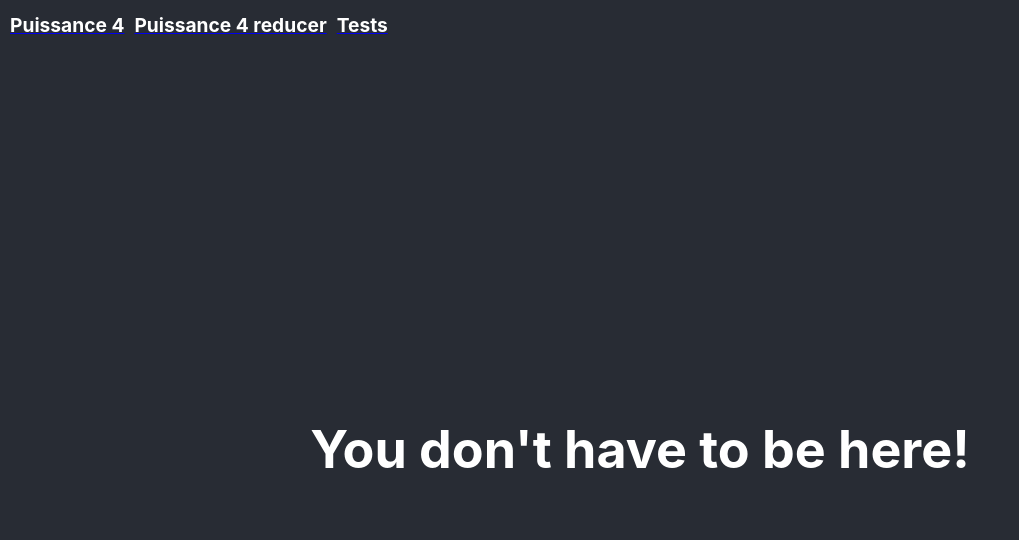
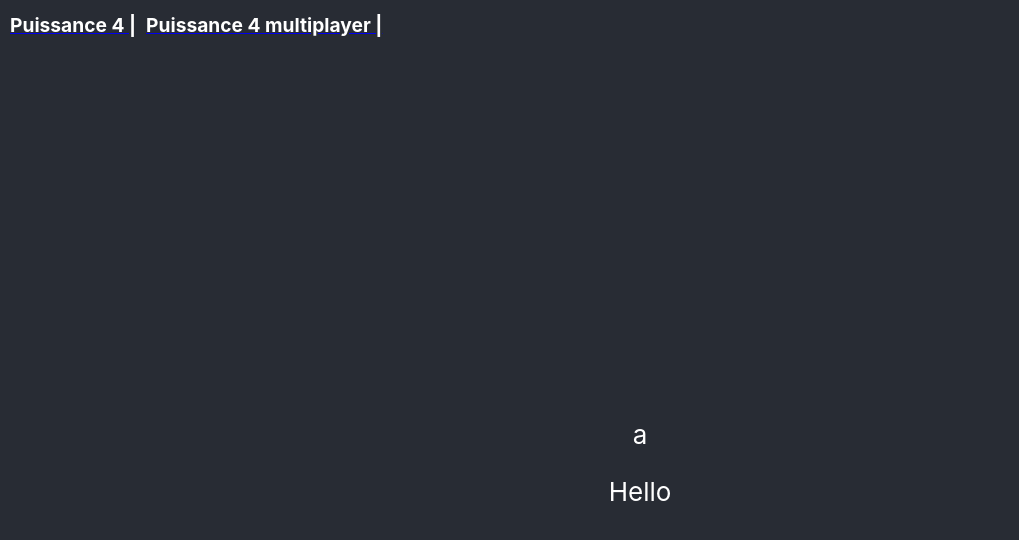
Before and after one commit to AnthonyDiTom/AIWars, a React (Create React App) app: page /P4Multiplayer in a window 1280 px wide. Shown: the top 540 px of the page, without its empty margins (0-1019 px from the left). Built offline with nearby package versions, Linux system fonts and the light colour scheme.

Commit message:
Refactoring

```diff
--- a/src/App.tsx
+++ b/src/App.tsx
@@ -1,10 +1,8 @@
 import React from 'react';
-import { BrowserRouter as Router, Route, Switch } from 'react-router-dom';
+import { BrowserRouter as Router } from 'react-router-dom';
 import './App.css';
 import Navigation from './components/Navigation';
-import Puissance4Page from './components/fourInARow/Puissance4Page';
-import Puissance4ReducerPage from './components/fourInARow/Puissance4ReducerPage';
-import TestPage from './components/TestPage';
+import Routes from './Routes';
 
 function App() {
   return (
@@ -12,12 +10,7 @@ function App() {
       <Router>
         <Navigation />
         <div className="App-body">
-          <Switch>
-            <Route path="/" exact component={Puissance4Page} />
-            <Route path="/P4reducer" exact component={Puissance4ReducerPage} />
-            <Route path="/Test" exact component={TestPage} />
-            <Route path="/" component={() => <h1>You don&apos;t have to be here!</h1>} />
-          </Switch>
+          <Routes />
         </div>
       </Router>
     </div>
--- a/src/Components/Navigation.tsx
+++ b/src/Components/Navigation.tsx
@@ -1,6 +1,7 @@
 import React from 'react';
 import { Link } from 'react-router-dom';
 import '../App.css';
+import { RoutePath } from '../Routes';
 import NavButton from './styles/NavButton';
 
 function Navigation() {
@@ -8,14 +9,11 @@ function Navigation() {
 
   return (
     <div style={{ display: 'flex', backgroundColor: '#282c34' }}>
-      <Link to="/">
-        <NavButton style={liStyle}>Puissance 4</NavButton>
+      <Link to={RoutePath.root}>
+        <NavButton style={liStyle}>Puissance 4 |</NavButton>
       </Link>
-      <Link to="/P4reducer">
-        <NavButton style={liStyle}>Puissance 4 reducer</NavButton>
-      </Link>
-      <Link to="/Test">
-        <NavButton style={liStyle}>Tests</NavButton>
+      <Link to={RoutePath.p4Multiplayer}>
+        <NavButton style={liStyle}>Puissance 4 multiplayer |</NavButton>
       </Link>
     </div>
   );
--- a/src/Components/TestPage.tsx
+++ /dev/null
@@ -1,12 +0,0 @@
-import React from 'react';
-
-const TestPage = () => {
-  const title = 'test';
-  return (
-    <div>
-      <h1>test</h1>
-    </div>
-  );
-};
-
-export default TestPage;
--- /dev/null
+++ b/src/Components/fourInARow/P4MultiplayerPage.tsx
@@ -0,0 +1,10 @@
+import React from 'react';
+
+export const P4MultiplayerPage = () => {
+  const a = '';
+  return (
+    <div>
+      <p>a</p>Hello
+    </div>
+  );
+};
--- a/src/Components/fourInARow/Puissance4Page.tsx
+++ b/src/Components/fourInARow/Puissance4Page.tsx
@@ -6,7 +6,6 @@ import CheckBox from '../CheckBox';
 import P4Board from './P4Board';
 import Winner from './Winner';
 import { Positions } from '../../classes/Types';
-import PlayerSelector from './PlayerSelector';
 
 function Puissance4Page() {
   enum CircleColor {
--- /dev/null
+++ b/src/Routes.tsx
@@ -0,0 +1,19 @@
+import React from 'react';
+import { Route, Switch } from 'react-router-dom';
+import { P4MultiplayerPage } from './components/fourInARow/P4MultiplayerPage';
+import Puissance4Page from './components/fourInARow/Puissance4Page';
+
+export enum RoutePath {
+  root = '/',
+  p4Multiplayer = '/P4Multiplayer',
+}
+
+const Routes = () => (
+  <Switch>
+    <Route path={RoutePath.root} exact component={Puissance4Page} />
+    <Route path={RoutePath.p4Multiplayer} exact component={P4MultiplayerPage} />
+    <Route path={RoutePath.root} component={() => <h1>You don&apos;t have to be here!</h1>} />
+  </Switch>
+);
+
+export default Routes;
```
